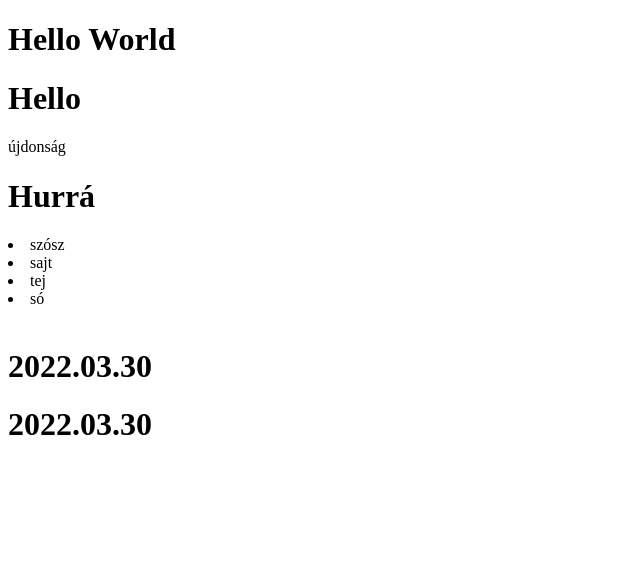
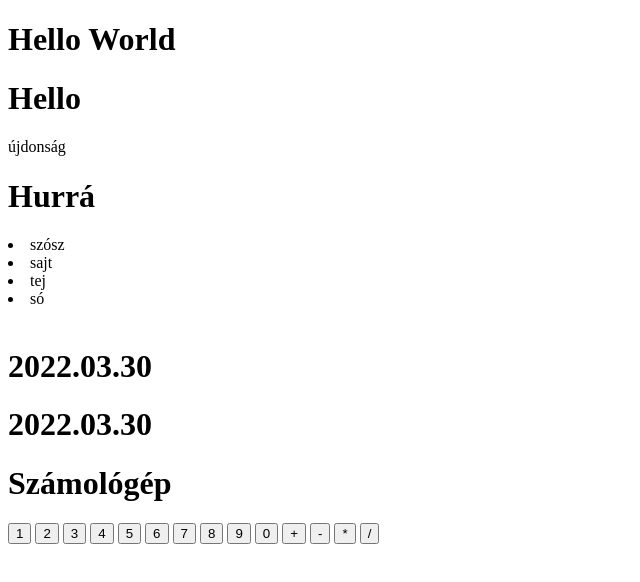
Before and after one commit to Szabolcsss/11.a, a plain HTML site: page index.html in a window 1280 px wide. Shown: the whole page, without its empty margins (0-640 px from the left). Drawn offline with Linux system fonts and the light colour scheme.

Commit message:
számológép

```diff
--- a/index.html
+++ b/index.html
@@ -18,5 +18,22 @@
     <br>
     <h1>2022.03.30</h1>
     <h1>2022.03.30</h1>
+
+    <h1>Számológép</h1>
+    <button>1</button>
+    <button>2</button>
+    <button>3</button>
+    <button>4</button>
+    <button>5</button>
+    <button>6</button>
+    <button>7</button>
+    <button>8</button>
+    <button>9</button>
+    <button>0</button>
+    <button>+</button>
+    <button>-</button>
+    <button>*</button>
+    <button>/</button>
+
 </body>
 </html>
```
